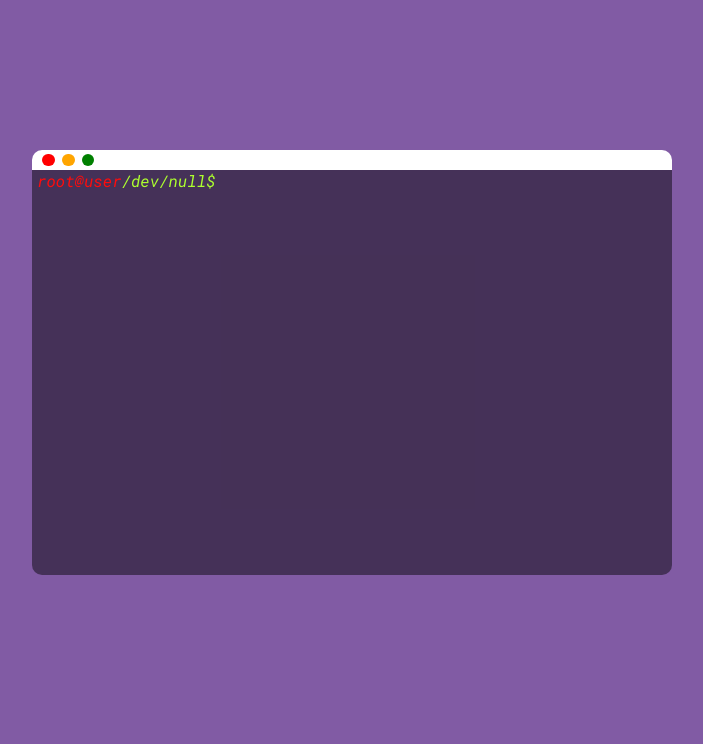
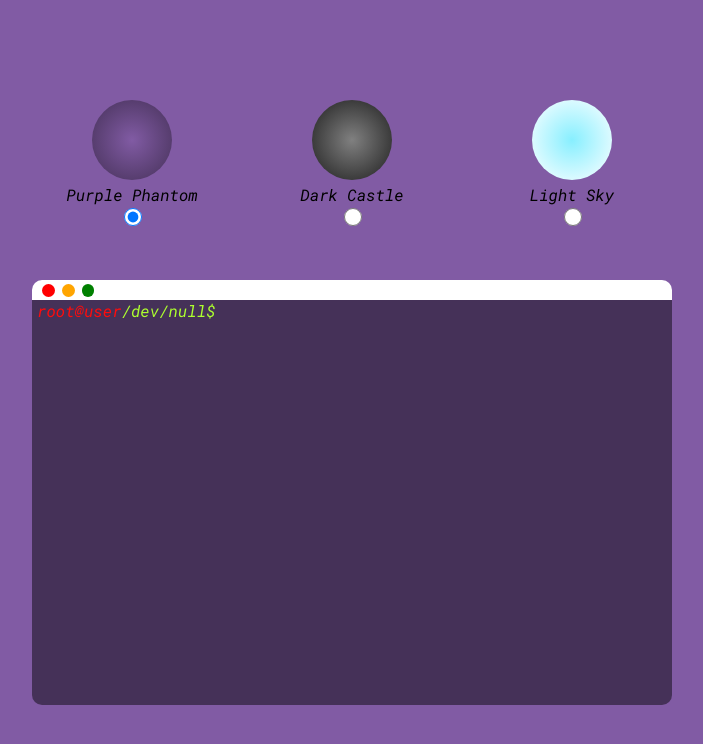
Before and after one commit to plosnak2/terminal, a React (Create React App) app: page / in a window 1280 px wide. Shown: the top 744 px of the page, without its empty margins (288-991 px from the left). Built offline with nearby package versions, Linux system fonts and the light colour scheme.

Commit message:
added color palette

```diff
--- a/src/App.css
+++ b/src/App.css
@@ -11,7 +11,7 @@ body {
 }
 
 .terminal {
-  margin-top: 150px;
+  margin-top: 50px;
 }
 
 .panel {
@@ -64,10 +64,19 @@ body {
 
 @media screen and (max-width: 1200px){
   .panel{
-    width: 80vw
+    width: 90vw;
+    margin-right: 0;
   }
 
   .terminal-body {
-    width: 80vw;
+    width: 90vw;
+    margin-right: 0;
   }
 }
+
+@media screen and (max-width: 500px){
+  .terminal {
+    margin-top: 150px;
+  }
+
+}
--- a/src/App.tsx
+++ b/src/App.tsx
@@ -2,6 +2,7 @@ import './App.css'
 import { Terminal } from './components/Terminal';
 import { useRef, useState } from 'react'
 import toast, { Toaster } from 'react-hot-toast';
+import { ThemePicker } from './components/ThemePicker';
 
 function App() {
   // ref for focusing input
@@ -21,6 +22,7 @@ function App() {
         position="top-center"
         reverseOrder={false}
       />
+      <ThemePicker />
       <div className={`terminal + ${closed ? 'hidden-terminal' : ''}`} onClick={handleClick}>
         <div className='panel'>
           <div className='circle' onClick={() => {setClosed(true)}}></div>
--- /dev/null
+++ b/src/components/ThemePicker.css
@@ -0,0 +1,49 @@
+.flex-container {
+    display: flex;
+    flex-wrap: wrap;
+    gap: 20px;
+    margin-top: 100px;
+}
+
+.item {
+    flex: 30%;
+    text-align: center;
+}
+
+.theme-circle {
+    width: 5em;
+    height: 5em;
+    border-radius: 100%;
+    display: inline-block;
+}
+
+.first {
+    background: #815BA4;
+    background: radial-gradient(circle, #815BA4 0%, rgba(0, 0, 0, 0.466) 100%);
+}
+
+.second {
+    background: grey;
+    background: radial-gradient(circle, grey 0%, #1e1e1e 100%);
+}
+
+.third {
+    background: rgb(135, 239, 255);
+    background: radial-gradient(circle, rgb(135, 239, 255) 0%, #ffffff 100%);
+}
+
+input[type="radio"] {
+    background-color: #fff;
+    width: 1.15em;
+    height: 1.15em;
+    border: 0.15em solid currentColor;
+    border-radius: 50%;
+  }
+
+
+
+@media screen and (max-width: 500px){
+    .flex-container {
+        display: none;
+    }
+  }
--- /dev/null
+++ b/src/components/ThemePicker.tsx
@@ -0,0 +1,42 @@
+import { useState } from 'react'
+import './ThemePicker.css'
+
+export function ThemePicker () {
+    const [theme, setTheme] = useState("first")
+
+    function onValueChange(event : React.ChangeEvent<HTMLInputElement>) {
+        setTheme(event.target.value)
+
+        if(event.target.value === "first") {
+            document.body.style.backgroundColor = "#815BA4"
+        }
+
+        if(event.target.value === "second") {
+            document.body.style.backgroundColor = "grey"
+        }
+
+        if(event.target.value === "third") {
+            document.body.style.backgroundColor = "rgb(135, 239, 255)"
+        }
+    }
+
+    return(
+        <div className="flex-container">
+            <div className="item">
+                <div className='theme-circle first'/>
+                <div>Purple Phantom</div>
+                <input type="radio" value="first" name="gender" checked={theme === "first"} onChange={onValueChange}/>
+            </div>
+            <div className="item">
+                <div className='theme-circle second'/>
+                <div>Dark Castle</div>
+                <input type="radio" value="second" name="gender" checked={theme === "second"} onChange={onValueChange}/>
+            </div>
+            <div className="item">
+                <div className='theme-circle third'/>
+                <div>Light Sky</div>
+                <input type="radio" value="third" name="gender" checked={theme === "third"} onChange={onValueChange}/>
+            </div>
+        </div>
+    )
+}
```
